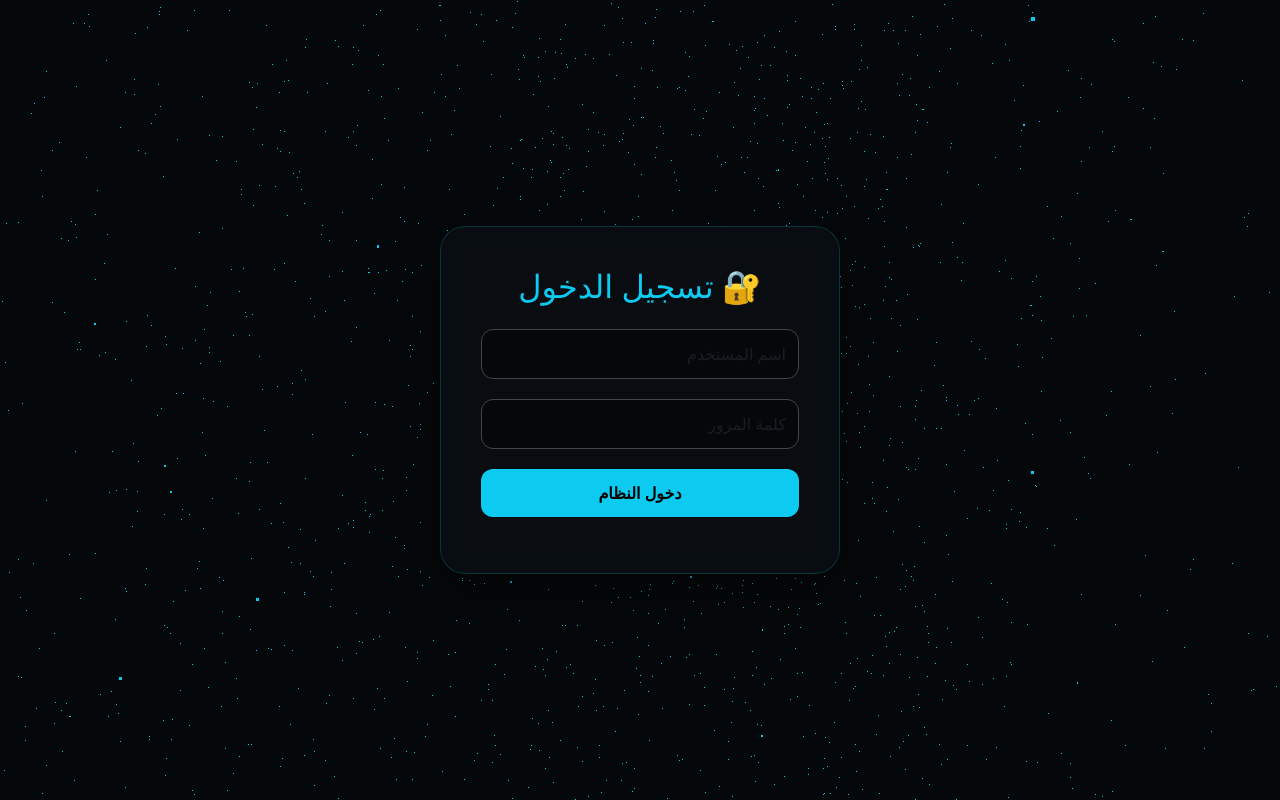
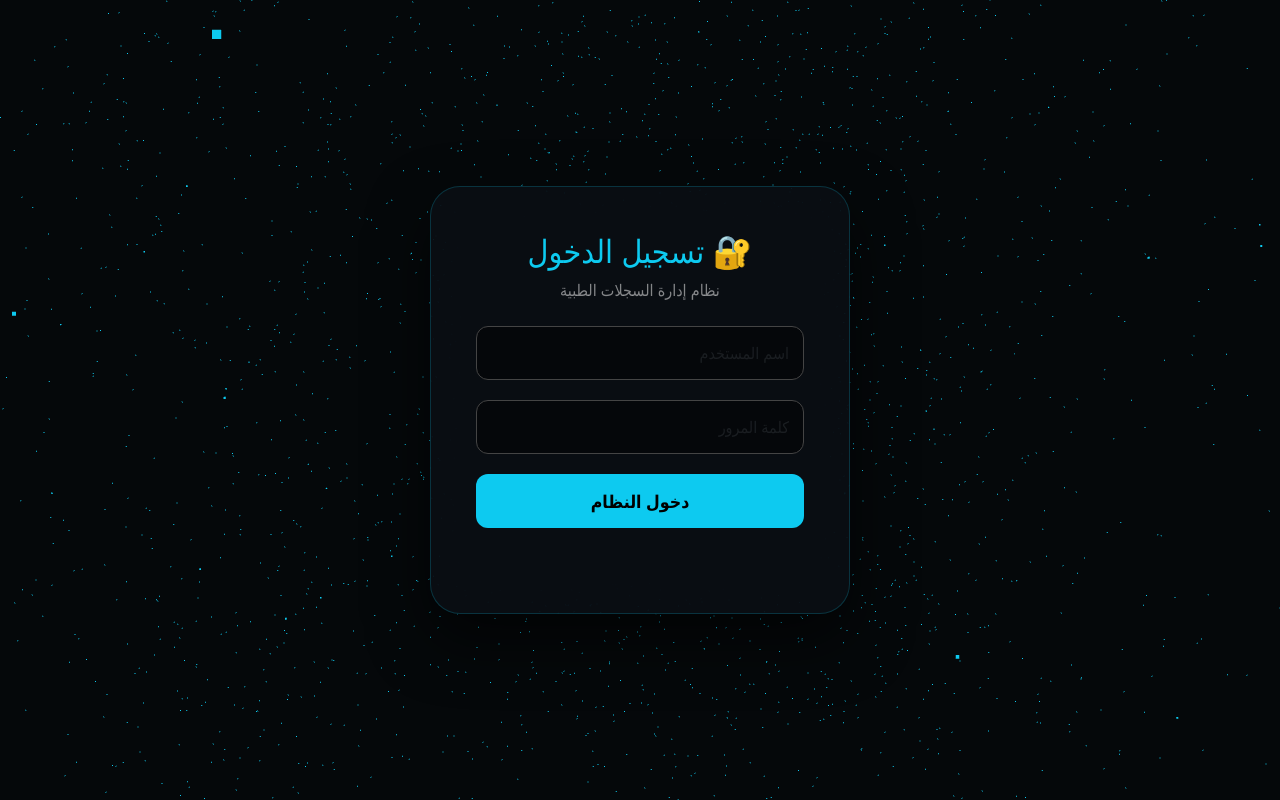
Before and after one commit to Adham-Hero/Who_is_My_Pateint, a website: page index.html in a window 1280 px wide. Drawn offline with nearby package versions, Linux system fonts and the light colour scheme.

Commit message:
Refactor index.html for improved login UI and logic
Updated the login page with enhanced styles and functionality.

```diff
--- a/index.html
+++ b/index.html
@@ -2,27 +2,91 @@
 <html lang="ar" dir="rtl">
 <head>
     <meta charset="UTF-8">
+    <meta name="viewport" content="width=device-width, initial-scale=1.0">
     <title>تسجيل الدخول - النظام الطبي</title>
     <link href="https://cdn.jsdelivr.net/npm/bootstrap@5.3.0/dist/css/bootstrap.min.css" rel="stylesheet">
     <style>
-        body { background: #05080a; color: #fff; font-family: 'Segoe UI', sans-serif; height: 100vh; display: flex; align-items: center; justify-content: center; margin: 0; overflow: hidden; }
-        #bg-canvas { position: fixed; top: 0; left: 0; z-index: -1; width: 100%; height: 100%; }
+        body {
+            background: #05080a;
+            color: #fff;
+            font-family: 'Segoe UI', Tahoma, sans-serif;
+            height: 100vh;
+            display: flex;
+            align-items: center;
+            justify-content: center;
+            margin: 0;
+            overflow: hidden;
+        }
+
+        #bg-canvas {
+            position: fixed;
+            top: 0;
+            left: 0;
+            z-index: -1;
+            width: 100%;
+            height: 100%;
+        }
 
         .login-card {
-            background: rgba(11, 15, 20, 0.8);
-            backdrop-filter: blur(15px);
-            border-radius: 25px;
-            padding: 40px;
+            background: rgba(11, 15, 20, 0.85);
+            backdrop-filter: blur(20px);
+            border-radius: 30px;
+            padding: 45px;
             border: 1px solid rgba(13, 202, 240, 0.2);
+            width: 90%;
+            max-width: 420px;
+            box-shadow: 0 25px 60px rgba(0,0,0,0.6);
+            text-align: center;
+            animation: fadeIn 0.8s ease-out;
+        }
+
+        @keyframes fadeIn {
+            from { opacity: 0; transform: translateY(20px); }
+            to { opacity: 1; transform: translateY(0); }
+        }
+
+        .form-control {
+            background: rgba(0,0,0,0.4);
+            border: 1px solid #444;
+            color: #fff;
+            border-radius: 12px;
+            padding: 14px;
+            margin-bottom: 20px;
+            transition: 0.3s;
+        }
+
+        .form-control:focus {
+            background: rgba(0,0,0,0.6);
+            color: #fff;
+            border-color: #0dcaf0;
+            box-shadow: 0 0 15px rgba(13, 202, 240, 0.3);
+        }
+
+        .btn-login {
+            background: #0dcaf0;
+            border: none;
+            font-weight: bold;
             width: 100%;
-            max-width: 400px;
-            box-shadow: 0 20px 50px rgba(0,0,0,0.5);
-            text-align: center;
+            padding: 14px;
+            border-radius: 12px;
+            transition: 0.3s;
+            color: #000;
+            font-size: 1.1rem;
         }
-        .form-control { background: rgba(0,0,0,0.4); border: 1px solid #444; color: #fff; border-radius: 12px; padding: 12px; margin-bottom: 20px; }
-        .form-control:focus { background: rgba(0,0,0,0.6); color: #fff; border-color: #0dcaf0; box-shadow: 0 0 15px rgba(13, 202, 240, 0.3); }
-        .btn-login { background: #0dcaf0; border: none; font-weight: bold; width: 100%; padding: 12px; border-radius: 12px; transition: 0.3s; color: #000; }
-        .btn-login:hover { transform: translateY(-3px); box-shadow: 0 10px 20px rgba(13, 202, 240, 0.4); }
+
+        .btn-login:hover {
+            transform: translateY(-3px);
+            box-shadow: 0 10px 20px rgba(13, 202, 240, 0.4);
+            background: #0bb5d9;
+        }
+
+        .btn-login:disabled {
+            background: #555;
+            transform: none;
+            cursor: not-allowed;
+        }
+
+        #message { min-height: 24px; font-weight: 500; }
     </style>
 </head>
 <body>
@@ -30,38 +94,66 @@
 <canvas id="bg-canvas"></canvas>
 
 <div class="login-card">
-    <h2 class="text-info mb-4">🔐 تسجيل الدخول</h2>
+    <h2 class="text-info mb-2">🔐 تسجيل الدخول</h2>
+    <p class="text-white-50 mb-4">نظام إدارة السجلات الطبية</p>
+
     <form id="loginForm">
-        <input type="text" id="username" class="form-control" placeholder="اسم المستخدم" required>
-        <input type="password" id="password" class="form-control" placeholder="كلمة المرور" required>
-        <button type="submit" class="btn-login">دخول النظام</button>
+        <input type="text" id="username" class="form-control" placeholder="اسم المستخدم" required autocomplete="username">
+        <input type="password" id="password" class="form-control" placeholder="كلمة المرور" required autocomplete="current-password">
+        <button type="submit" id="submitBtn" class="btn-login">دخول النظام</button>
     </form>
+
     <div id="message" class="mt-3 small text-danger"></div>
 </div>
 
 <script src="https://cdnjs.cloudflare.com/ajax/libs/three.js/r128/three.min.js"></script>
 <script>
-    // كود الخلفية (النجوم) لتوحيد الهوية البصرية
-    let scene = new THREE.Scene(), camera = new THREE.PerspectiveCamera(75, window.innerWidth/window.innerHeight, 0.1, 1000);
-    let renderer = new THREE.WebGLRenderer({ canvas: document.getElementById('bg-canvas'), alpha: true });
+    // --- 1. خلفية النجوم المتحركة ---
+    let scene = new THREE.Scene(),
+        camera = new THREE.PerspectiveCamera(75, window.innerWidth/window.innerHeight, 0.1, 1000);
+    let renderer = new THREE.WebGLRenderer({ canvas: document.getElementById('bg-canvas'), alpha: true, antialias: true });
     renderer.setSize(window.innerWidth, window.innerHeight);
-    let starGeo = new THREE.BufferGeometry(), posArr = new Float32Array(5000 * 3);
-    for(let i=0; i<15000; i++) posArr[i] = (Math.random() - 0.5) * 10;
+
+    let starGeo = new THREE.BufferGeometry(), posArr = new Float32Array(6000 * 3);
+    for(let i=0; i<18000; i++) posArr[i] = (Math.random() - 0.5) * 12;
     starGeo.setAttribute('position', new THREE.BufferAttribute(posArr, 3));
-    let stars = new THREE.Points(starGeo, new THREE.PointsMaterial({ size: 0.005, color: 0x0dcaf0 }));
-    scene.add(stars); camera.position.z = 2;
-    function animate() { requestAnimationFrame(animate); stars.rotation.y += 0.001; renderer.render(scene, camera); }
+    let stars = new THREE.Points(starGeo, new THREE.PointsMaterial({ size: 0.006, color: 0x0dcaf0 }));
+    scene.add(stars);
+    camera.position.z = 3;
+
+    function animate() {
+        requestAnimationFrame(animate);
+        stars.rotation.y += 0.0008;
+        stars.rotation.x += 0.0003;
+        renderer.render(scene, camera);
+    }
     animate();
 
-    // معالجة تسجيل الدخول
-    document.getElementById('loginForm').onsubmit = async (e) => {
+    window.addEventListener('resize', () => {
+        camera.aspect = window.innerWidth / window.innerHeight;
+        camera.updateProjectionMatrix();
+        renderer.setSize(window.innerWidth, window.innerHeight);
+    });
+
+    // --- 2. معالجة تسجيل الدخول (Fetch API) ---
+    const loginForm = document.getElementById('loginForm');
+    const submitBtn = document.getElementById('submitBtn');
+    const message = document.getElementById('message');
+
+    loginForm.onsubmit = async (e) => {
         e.preventDefault();
-        const username = document.getElementById('username').value;
+
+        // إعداد الحالة البصرية
+        message.innerText = '';
+        submitBtn.disabled = true;
+        submitBtn.innerText = 'جاري التحقق...';
+
+        const username = document.getElementById('username').value.trim();
         const password = document.getElementById('password').value;
-        const message = document.getElementById('message');
 
         try {
-            const res = await fetch('/api/login', {
+            // ملاحظة: تم تعديل المسار ليتوافق مع السيرفر المعدل (/api/login)
+            const res = await fetch('/api/index', {
                 method: 'POST',
                 headers: { 'Content-Type': 'application/json' },
                 body: JSON.stringify({ username, password })
@@ -69,18 +161,25 @@
 
             const result = await res.json();
 
-            if (res.ok) {
-                // التوجيه بناءً على الدور (Role) القادم من السيرفر
+            if (res.ok && result.success) {
+                // حفظ الدور في المتصفح لاستخدامه في الصفحات الأخرى
+                localStorage.setItem('userRole', result.role);
+
+                // التوجيه بناءً على الصلاحيات
                 if (result.role === 'admin') {
-                    window.location.href = 'admin.html';
+                    window.location.href = 'Admin.html';
                 } else {
-                    window.location.href = 'user.html';
+                    window.location.href = 'User.html';
                 }
             } else {
-                message.innerText = result.message || 'خطأ في بيانات الدخول';
+                message.innerText = result.message || 'خطأ في اسم المستخدم أو كلمة المرور';
+                submitBtn.disabled = false;
+                submitBtn.innerText = 'دخول النظام';
             }
         } catch (err) {
-            message.innerText = 'تعذر الاتصال بالسيرفر';
+            message.innerText = '❌ تعذر الاتصال بالسيرفر، تأكد من اتصال الإنترنت';
+            submitBtn.disabled = false;
+            submitBtn.innerText = 'دخول النظام';
         }
     };
 </script>
```
